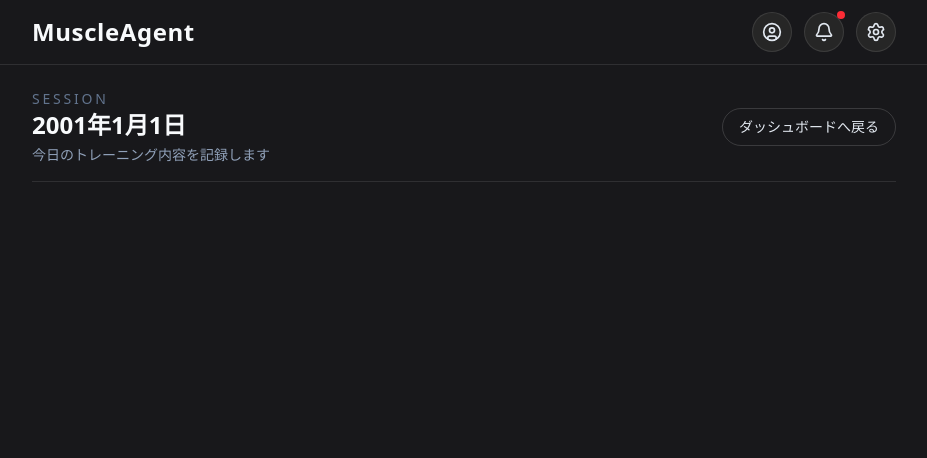
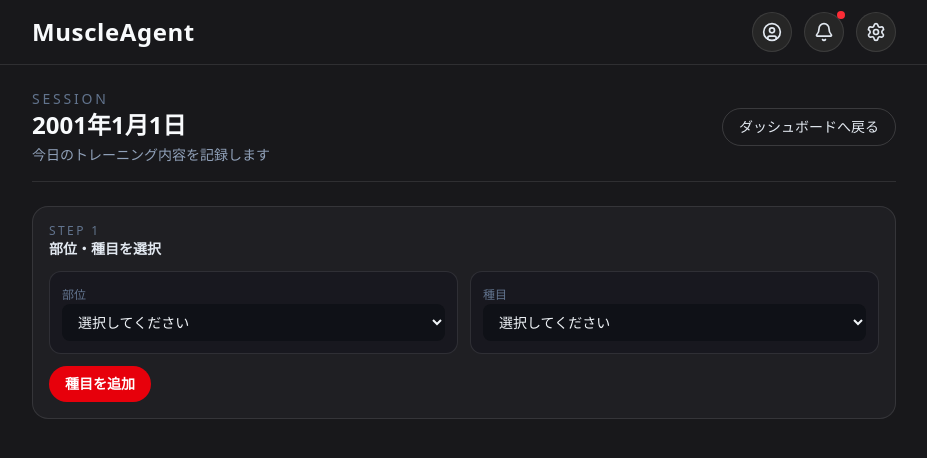
Before and after one commit to j911012/MuscleAgent, a Next.js app: page /session/1 in a window 1280 px wide. Shown: the top 458 px of the page, without its empty margins (176-1103 px from the left). Built offline with nearby package versions, Linux system fonts and the light colour scheme.

Commit message:
部位・種目選択プルダウンの雛形

```diff
--- a/src/app/session/[date]/page.tsx
+++ b/src/app/session/[date]/page.tsx
@@ -31,6 +31,45 @@ export default async function SessionPage({
           ダッシュボードへ戻る
         </Link>
       </header>
+
+      {/* 2. 部位／種目選択 */}
+      <section className="rounded-2xl border border-white/10 bg-[#1f1f23] p-4 text-sm text-slate-400">
+        <p className="text-xs uppercase tracking-[0.2em] text-slate-500">
+          Step 1
+        </p>
+        <p className="font-semibold text-slate-200">部位・種目を選択</p>
+
+        <div className="mt-3 grid gap-3 md:grid-cols-2">
+          <div className="rounded-xl border border-white/10 bg-[#18181f] p-3 space-y-2">
+            <label className="text-xs text-slate-500">部位</label>
+            <select className="w-full rounded-lg bg-[#0f1117] px-3 py-2 text-slate-100">
+              <option value="">選択してください</option>
+              <option>胸</option>
+              <option>背中</option>
+              <option>脚</option>
+              <option>肩</option>
+              <option>腕</option>
+              <option>体幹</option>
+            </select>
+          </div>
+
+          <div className="rounded-xl border border-white/10 bg-[#18181f] p-3 space-y-2">
+            <label className="text-xs text-slate-500">種目</label>
+            <select className="w-full rounded-lg bg-[#0f1117] px-3 py-2 text-slate-100 disabled:opacity-40">
+              <option value="">選択してください</option>
+              <option>ベンチプレス</option>
+              <option>インクラインダンベルプレス</option>
+              <option>加重プッシュアップ</option>
+            </select>
+          </div>
+        </div>
+
+        <div className="mt-3 flex items-center gap-3">
+          <button className="rounded-full bg-red-600 px-4 py-2 text-sm font-semibold text-white hover:bg-red-500 disabled:opacity-50">
+            種目を追加
+          </button>
+        </div>
+      </section>
     </div>
   );
 }
```
